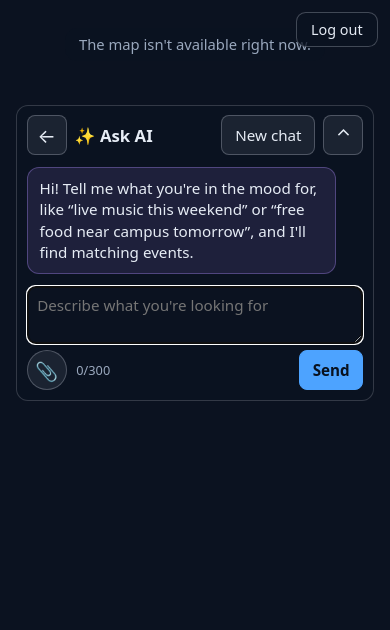
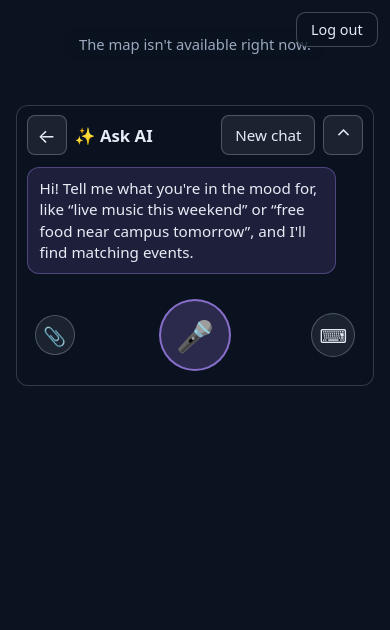
Before and after one commit to acebonkowski/mgt656-final-project, a Django app: page /map/ in a window 390 px wide, after a click that opens the changed part. Shown: the top 630 px of the page. Run offline with Django 5.2, Linux system fonts and the light colour scheme; the visitor is signed in with stand-in values (Sample User, id 1); data that the repository does not hold is empty.

Commit message:
Add voice mode to the AI chat (#36)
The AI view starts with attach, a large microphone and a type button. Voice
mode uses the browser's speech recognition for a live transcript that is
sent as a message, and reads replies aloud (speechSynthesis) with a mute
toggle and an X back to text mode. Text mode moves the microphone to the top
right and never speaks. Unsupported browsers and blocked microphones get a
clear message; typing keeps working.

Co-Authored-By: Claude Opus 5.5 <noreply@anthropic.com>

```diff
--- a/core/static/core/search.css
+++ b/core/static/core/search.css
@@ -402,6 +402,84 @@
   font-size: 1.1rem;
 }
 
+/* Start and voice modes (#36): attach | large microphone | type or volume. */
+.search-ai-tray {
+  display: grid;
+  gap: 0.4rem;
+  margin-top: 0.6rem;
+}
+
+.search-ai-tray:empty {
+  display: none;
+}
+
+.search-ai-controls {
+  display: grid;
+  grid-template-columns: 1fr auto 1fr;
+  align-items: center;
+  margin-top: 0.75rem;
+  padding: 0.25rem 0.5rem;
+}
+
+.search-ai-controls .search-ai-attach {
+  justify-self: start;
+}
+
+.search-ai-controls .search-ai-round {
+  justify-self: end;
+}
+
+.search-panel .search-ai-round {
+  display: inline-grid;
+  place-items: center;
+  width: 2.75rem;
+  height: 2.75rem;
+  padding: 0;
+  color: var(--map-text);
+  border-radius: 50%;
+  font-size: 1.2rem;
+}
+
+.search-panel .search-ai-mic {
+  width: 4.5rem;
+  height: 4.5rem;
+  padding: 0;
+  border: 2px solid rgba(176, 140, 255, 0.7);
+  border-radius: 50%;
+  background: rgba(176, 140, 255, 0.2);
+  font-size: 1.9rem;
+}
+
+.search-panel .search-ai-mic.is-listening {
+  border-color: #ff8a7a;
+  background: rgba(255, 120, 100, 0.25);
+  animation: search-ai-pulse 1.2s ease-in-out infinite;
+}
+
+@keyframes search-ai-pulse {
+  0%, 100% { box-shadow: 0 0 0 0 rgba(255, 120, 100, 0.45); }
+  50% { box-shadow: 0 0 0 0.6rem rgba(255, 120, 100, 0); }
+}
+
+@media (prefers-reduced-motion: reduce) {
+  .search-panel .search-ai-mic.is-listening {
+    animation: none;
+  }
+}
+
+.search-ai-transcript {
+  margin: 0;
+  padding: 0.5rem 0.7rem;
+  border: 1px dashed rgba(230, 236, 245, 0.3);
+  border-radius: 0.6rem;
+  font-style: italic;
+}
+
+.search-ai-transcript:empty::before {
+  content: "\2026";
+  color: var(--map-muted);
+}
+
 .search-ai-attached {
   font-size: 0.85rem;
   opacity: 0.85;
--- a/core/static/core/search.js
+++ b/core/static/core/search.js
@@ -58,7 +58,7 @@
   var aiAttachment = byId("search-ai-attachment");
   var aiAttachmentPreview = byId("search-ai-attachment-preview");
   var aiAttachmentName = byId("search-ai-attachment-name");
-  var aiAttachmentError = byId("search-ai-attachment-error");
+  var aiAttachmentError = byId("search-ai-notice");  // attachment and voice notices
   var IMAGE_TYPES = ["image/png", "image/jpeg", "image/heic", "image/heif"];
   var MAX_IMAGE_BYTES = 5 * 1024 * 1024;
   var attachedImage = null;  // the File the user picked, sent with the next message
@@ -539,9 +539,10 @@
   aiToggle.addEventListener("click", function () {
     setMode("ai");
     showAiResults();
-    aiInput.focus();
+    setInputMode(aiInputMode);
   });
   aiBack.addEventListener("click", function () {
+    stopVoice();
     setMode("filters");
     runSearch();  // the pins go back to the manual filters
     aiToggle.focus();
@@ -841,6 +842,8 @@
       saveChat();
       renderChat();
       scrollChatToEnd();
+      var answer = chat[chat.length - 1];
+      if (answer && answer.role !== "user") speak(answer.text);
     });
   }
 
@@ -866,6 +869,7 @@
     }).catch(function () { /* the server forgets it at the end of the session anyway */ });
     chat = [];
     aiEvents = [];
+    stopVoice();
     clearAttachment();
     showAttachmentError("");
     saveChat();
@@ -873,6 +877,162 @@
     renderResults([], aiResults);
     runSearch();  // the pins go back to the manual filters
     aiInput.focus();
+  });
+
+  // --- Input modes and voice (#36) --------------------------------------------------
+  // start: attach | large microphone | type.  text: message box, small microphone
+  // at the top right, nothing spoken.  voice: live transcript, replies read aloud,
+  // volume/mute at the bottom right, X at the top right back to text.
+  // Speech recognition and speech output are the browser's own (Web Speech API).
+
+  var aiControls = byId("search-ai-controls");
+  var aiMic = byId("search-ai-mic");
+  var aiMicSmall = byId("search-ai-mic-small");
+  var aiVoiceExit = byId("search-ai-voice-exit");
+  var aiKeyboard = byId("search-ai-keyboard");
+  var aiVolume = byId("search-ai-volume");
+  var aiVoiceStatus = byId("search-ai-voice-status");
+  var aiTranscript = byId("search-ai-transcript");
+  var Recognition = window.SpeechRecognition || window.webkitSpeechRecognition;
+  var VOICE_UNSUPPORTED = "Voice isn't supported in this browser. You can type instead.";
+  // Light outline icons (emoji speakers were too dark to see on the panel).
+  var VOLUME_ON_ICON = aiVolume.innerHTML;
+  var VOLUME_OFF_ICON = '<svg viewBox="0 0 24 24" width="22" height="22" aria-hidden="true" focusable="false" fill="none" stroke="currentColor" stroke-width="2" stroke-linecap="round" stroke-linejoin="round"><path d="M4 9h4l5-4v14l-5-4H4z"/><path d="M17 9l5 6M22 9l-5 6"/></svg>';
+  var aiInputMode = "start";
+  var recognizer = null;
+  var muted = false;
+
+  function setVoiceStatus(message) {
+    aiVoiceStatus.textContent = message || "";
+    aiVoiceStatus.hidden = !message;
+  }
+
+  function setInputMode(value) {
+    aiInputMode = value;
+    aiControls.hidden = value === "text";
+    aiForm.hidden = value !== "text";
+    aiMicSmall.hidden = value !== "text";
+    aiVoiceExit.hidden = value !== "voice";
+    aiKeyboard.hidden = value !== "start";
+    aiVolume.hidden = value !== "voice";
+    if (value !== "voice") {
+      stopListening();
+      stopSpeaking();
+      setVoiceStatus("");
+      aiTranscript.hidden = true;
+    }
+    if (value === "text" && mode === "ai") aiInput.focus();
+  }
+
+  function stopSpeaking() {
+    if (window.speechSynthesis) window.speechSynthesis.cancel();
+  }
+
+  function speak(text) {
+    if (aiInputMode !== "voice" || muted || !text || !window.speechSynthesis) return;
+    stopSpeaking();
+    var utterance = new SpeechSynthesisUtterance(text);
+    utterance.lang = "en-US";
+    window.speechSynthesis.speak(utterance);
+  }
+
+  function stopListening() {
+    if (recognizer) {
+      var current = recognizer;
+      recognizer = null;  // so its end event doesn't send anything
+      try { current.abort(); } catch (e) { /* already stopped */ }
+    }
+    aiMic.classList.remove("is-listening");
+    aiMic.setAttribute("aria-pressed", "false");
+  }
+
+  function stopVoice() {
+    stopListening();
+    stopSpeaking();
+  }
+
+  function startListening() {
+    if (!Recognition) {
+      setInputMode("text");
+      showAttachmentError(VOICE_UNSUPPORTED);
+      return;
+    }
+    showAttachmentError("");
+    setInputMode("voice");
+    stopSpeaking();
+    var heard = "";
+    var current = new Recognition();
+    current.lang = "en-US";
+    current.interimResults = true;
+    current.continuous = false;
+    current.maxAlternatives = 1;
+    current.onstart = function () {
+      aiMic.classList.add("is-listening");
+      aiMic.setAttribute("aria-pressed", "true");
+      setVoiceStatus("Listening\u2026 speak now. Tap the microphone to stop.");
+      aiTranscript.textContent = "";
+      aiTranscript.hidden = false;
+    };
+    current.onresult = function (event) {
+      var interim = "";
+      heard = "";
+      for (var i = 0; i < event.results.length; i++) {
+        if (event.results[i].isFinal) heard += event.results[i][0].transcript;
+        else interim += event.results[i][0].transcript;
+      }
+      aiTranscript.textContent = (heard + interim).trim();
+    };
+    current.onerror = function (event) {
+      if (event.error === "not-allowed" || event.error === "service-not-allowed") {
+        showAttachmentError("Microphone access is blocked. Allow it in your browser, or type instead.");
+      } else if (event.error === "no-speech") {
+        setVoiceStatus("I didn't hear anything. Tap the microphone to try again.");
+      } else if (event.error !== "aborted") {
+        setVoiceStatus("Voice input stopped. Tap the microphone to try again.");
+      }
+    };
+    current.onend = function () {
+      if (recognizer !== current) return;  // stopped on purpose
+      recognizer = null;
+      aiMic.classList.remove("is-listening");
+      aiMic.setAttribute("aria-pressed", "false");
+      var text = heard.trim().slice(0, 300);
+      if (text) {
+        setVoiceStatus("");
+        aiTranscript.hidden = true;
+        sendToAi(text);  // the transcript becomes a chat message
+      } else if (!aiVoiceStatus.textContent || /Listening/.test(aiVoiceStatus.textContent)) {
+        setVoiceStatus("Tap the microphone and say what you're looking for.");
+      }
+    };
+    recognizer = current;
+    try {
+      current.start();
+    } catch (e) {
+      recognizer = null;
+      setVoiceStatus("Voice input couldn't start. Tap the microphone to try again.");
+    }
+  }
+
+  aiMic.addEventListener("click", function () {
+    if (recognizer) {
+      recognizer.stop();  // finish now; what was heard is sent
+      return;
+    }
+    startListening();
+  });
+  aiMicSmall.addEventListener("click", startListening);
+  aiKeyboard.addEventListener("click", function () { setInputMode("text"); });
+  aiVoiceExit.addEventListener("click", function () {
+    setInputMode("text");
+  });
+  aiVolume.addEventListener("click", function () {
+    muted = !muted;
+    if (muted) stopSpeaking();
+    aiVolume.setAttribute("aria-pressed", String(muted));
+    aiVolume.setAttribute("aria-label", muted ? "Turn spoken replies on" : "Mute spoken replies");
+    aiVolume.title = aiVolume.getAttribute("aria-label");
+    aiVolume.innerHTML = muted ? VOLUME_OFF_ICON : VOLUME_ON_ICON;  // constant SVG markup
   });
 
   // Restore the transcript and fetch fresh results for its latest filters.
--- a/templates/core/_search_panel.html
+++ b/templates/core/_search_panel.html
@@ -103,6 +103,10 @@
       <button id="search-ai-back" class="search-icon-button" type="button"
               aria-label="Back to filters" title="Back to filters">&#8592;</button>
       <h2 id="search-ai-title" class="search-ai-title">&#10024; Ask AI</h2>
+      <button id="search-ai-mic-small" class="search-icon-button" type="button"
+              aria-label="Speak instead" title="Speak instead" hidden>&#127908;</button>
+      <button id="search-ai-voice-exit" class="search-icon-button" type="button"
+              aria-label="Leave voice mode" title="Leave voice mode" hidden>&#10005;</button>
       <button id="search-ai-new" type="button" title="Start a new conversation">New chat</button>
       <button id="search-ai-collapse" class="search-collapse" type="button"
               aria-controls="search-ai" aria-expanded="true"
@@ -117,23 +121,44 @@
       </ol>
       <ol id="search-ai-results" class="search-results" aria-label="AI search results"></ol>
     </div>
-    <form id="search-ai-form" class="search-ai-form" novalidate>
-      {% csrf_token %}
-      <label class="visually-hidden" for="search-ai-input">Message</label>
-      <textarea id="search-ai-input" name="message" rows="2" maxlength="300"
-                placeholder="Describe what you're looking for"></textarea>
+    {# Shared by all input modes: attached image, notices, live transcript (#36). #}
+    <div class="search-ai-tray">
       <div id="search-ai-attachment" class="search-ai-attachment" hidden>
         <img id="search-ai-attachment-preview" alt="">
         <span id="search-ai-attachment-name" class="search-ai-attachment-name"></span>
         <button id="search-ai-attachment-remove" type="button" aria-label="Remove attached image">&times;</button>
       </div>
-      <p id="search-ai-attachment-error" class="search-message search-error" role="alert" hidden></p>
+      <p id="search-ai-notice" class="search-message search-error" role="alert" hidden></p>
+      <p id="search-ai-voice-status" class="search-message" role="status" hidden></p>
+      <p id="search-ai-transcript" class="search-ai-transcript" aria-live="polite" hidden></p>
+      <input id="search-ai-image" class="visually-hidden" type="file" name="image"
+             accept="image/png,image/jpeg,image/heic,image/heif" tabindex="-1">
+    </div>
+
+    {# Start and voice modes: attach (left), large microphone (centre), type or volume (right). #}
+    <div id="search-ai-controls" class="search-ai-controls">
+      <label class="search-ai-attach" for="search-ai-image"
+             title="Attach a poster or flyer (PNG, JPEG or HEIC, up to 5 MB)">
+        <span aria-hidden="true">&#128206;</span><span class="visually-hidden">Attach an image</span>
+      </label>
+      <button id="search-ai-mic" class="search-ai-mic" type="button" aria-pressed="false"
+              aria-label="Speak your request">&#127908;</button>
+      <button id="search-ai-keyboard" class="search-ai-round" type="button"
+              aria-label="Type instead" title="Type instead">&#9000;</button>
+      <button id="search-ai-volume" class="search-ai-round" type="button" aria-pressed="false"
+              aria-label="Mute spoken replies" title="Mute spoken replies" hidden><svg viewBox="0 0 24 24" width="22" height="22" aria-hidden="true" focusable="false" fill="none" stroke="currentColor" stroke-width="2" stroke-linecap="round" stroke-linejoin="round"><path d="M4 9h4l5-4v14l-5-4H4z"/><path d="M16.5 8.5a5 5 0 0 1 0 7"/><path d="M19 6a8.5 8.5 0 0 1 0 12"/></svg></button>
+    </div>
+
+    {# Text mode. #}
+    <form id="search-ai-form" class="search-ai-form" novalidate hidden>
+      {% csrf_token %}
+      <label class="visually-hidden" for="search-ai-input">Message</label>
+      <textarea id="search-ai-input" name="message" rows="2" maxlength="300"
+                placeholder="Describe what you're looking for"></textarea>
       <div class="search-ai-form-row">
-        <label class="search-ai-attach" title="Attach a poster or flyer (PNG, JPEG or HEIC, up to 5 MB)">
-          <span aria-hidden="true">&#128206;</span>
-          <span class="visually-hidden">Attach an image</span>
-          <input id="search-ai-image" class="visually-hidden" type="file" name="image"
-                 accept="image/png,image/jpeg,image/heic,image/heif">
+        <label class="search-ai-attach" for="search-ai-image"
+               title="Attach a poster or flyer (PNG, JPEG or HEIC, up to 5 MB)">
+          <span aria-hidden="true">&#128206;</span><span class="visually-hidden">Attach an image</span>
         </label>
         <span id="search-ai-count" class="search-ai-count" aria-live="polite">0/300</span>
         <button id="search-ai-send" class="search-submit" type="submit">Send</button>
--- a/templates/core/map.html
+++ b/templates/core/map.html
@@ -7,7 +7,7 @@
   <meta name="theme-color" content="#0b1220">
   <title>Home · Yale Events</title>
   <link rel="stylesheet" href="{% static 'core/map.css' %}?v=osm-local-2">
-  <link rel="stylesheet" href="{% static 'core/search.css' %}?v=search-9">
+  <link rel="stylesheet" href="{% static 'core/search.css' %}?v=search-11">
 </head>
 <body class="map-screen">
   <main>
@@ -95,6 +95,6 @@
   {{ map_config|json_script:"map-config" }}
   {% if map_enabled %}{% include "core/_map_provider.html" %}{% endif %}
   <script src="{% static 'core/map.js' %}?v=osm-local-1"></script>
-  <script src="{% static 'core/search.js' %}?v=search-9"></script>
+  <script src="{% static 'core/search.js' %}?v=search-11"></script>
 </body>
 </html>
```
Also changed, not shown: core/tests/test_search_panel.py (+74 -0 lines).
